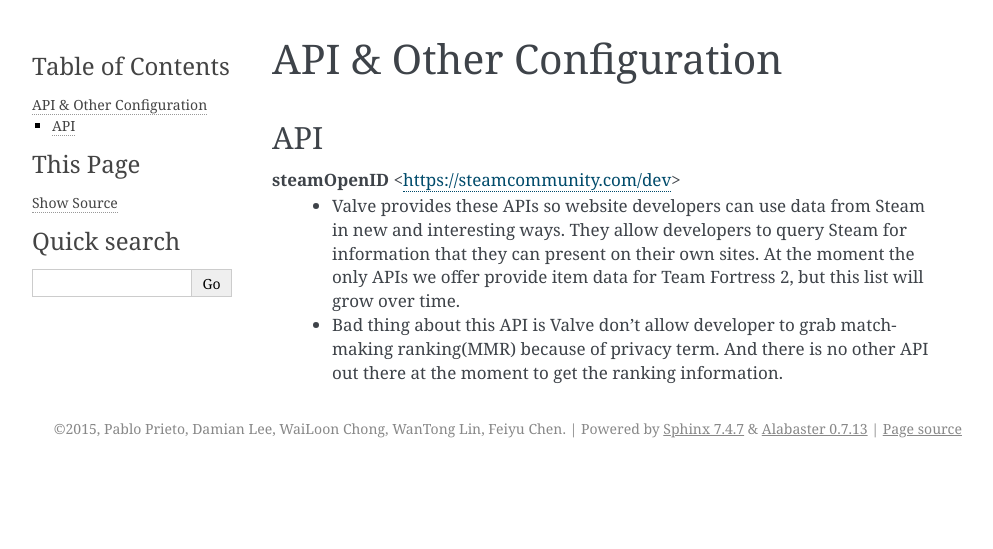
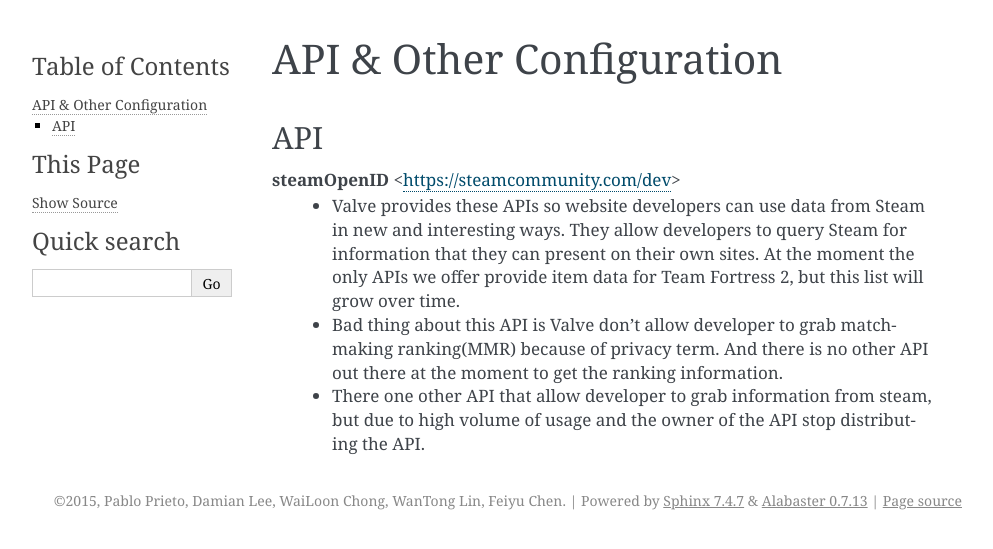
Before and after one commit to damianlee84/eSportCoach, a Sphinx documentation site: the page built from esport_coach/docs/api_other.rst, in a window 1280 px wide. Shown: the top 549 px of the page, without its empty margins (148-1141 px from the left). Built offline with Sphinx 7.4.7, drawn with Linux system fonts in a browser that asks for light colours; pages that are not in the unit, such as notebooks, are missing from menus.

Commit message:
Sphinx Documentation: API#3

```diff
--- a/esport_coach/docs/api_other.rst
+++ b/esport_coach/docs/api_other.rst
@@ -15,3 +15,6 @@
   - Bad thing about this API is Valve don't allow developer to grab match-making
     ranking(MMR) because of privacy term. And there is no other API out there at the
     moment to get the ranking information.
+
+  - There one other API that allow developer to grab information from steam, but
+    due to high volume of usage and the owner of the API stop distributing the API.
```
